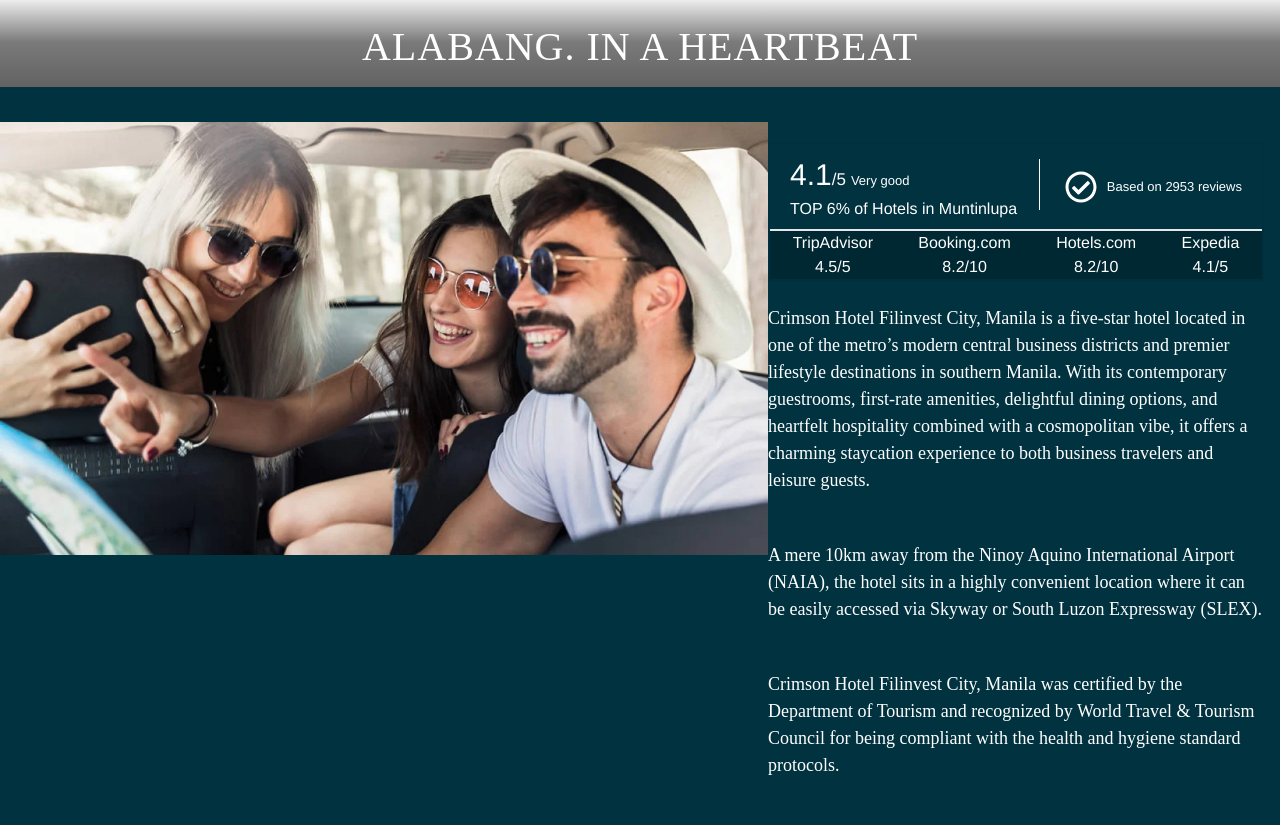
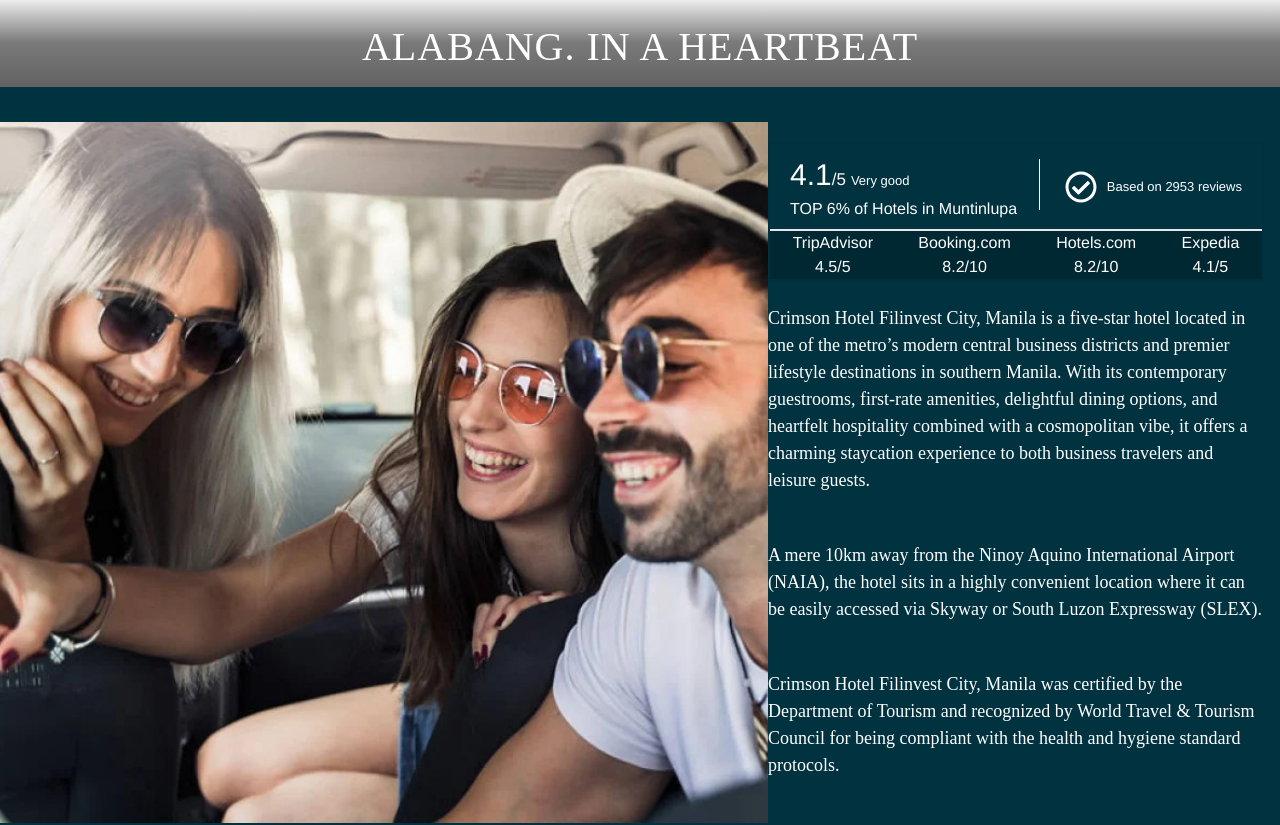
Before and after one commit to geraldhalcyon/crimson, a Next.js app: page / in a window 1280 px wide. Shown: the part 720-1545 px from the top of the page. Built offline with nearby package versions, Linux system fonts and the light colour scheme.

Commit message:
initial commit

```diff
--- a/src/components/About.js
+++ b/src/components/About.js
@@ -14,13 +14,13 @@ const About = () => {
   return (
     <section className='block-home-about bg-[#003240]'>
         <div className="grid grid-cols-1 lg:grid-cols-10 py-[35px]">
-          <div className="lg:col-span-6 text-center">
+          <div className="lg:col-span-6 text-center flex">
               <Image className='w-[100%] lg:w-[96%] h-[100%] object-cover'
               src={aboutData.aboutDetails.image.path}
-              layout='responsive' // Make the image responsive
-              width={800} // Adjust the desired display width
-              height={533} // Adjust the desired display height
-              quality={100} // Adjust the image quality if needed
+              layout='responsive'
+              width={aboutData.aboutDetails.image.width}
+              height={aboutData.aboutDetails.image.height}
+              quality={100}
               alt={aboutData.aboutDetails.image.alt}
               property='true'
               loading="eager"
--- a/src/static-data/about.js
+++ b/src/static-data/about.js
@@ -2,8 +2,8 @@ const aboutData = {
     aboutDetails: {
         image:{
             path:'/Block_Riding-Together-is-Better-x-large.jpg',
-            width: 1153,
-            height: 650,
+            width: 800,
+            height: 533,
             alt: 'a group of people smiling',
         },
         hotelReviews:{
```
